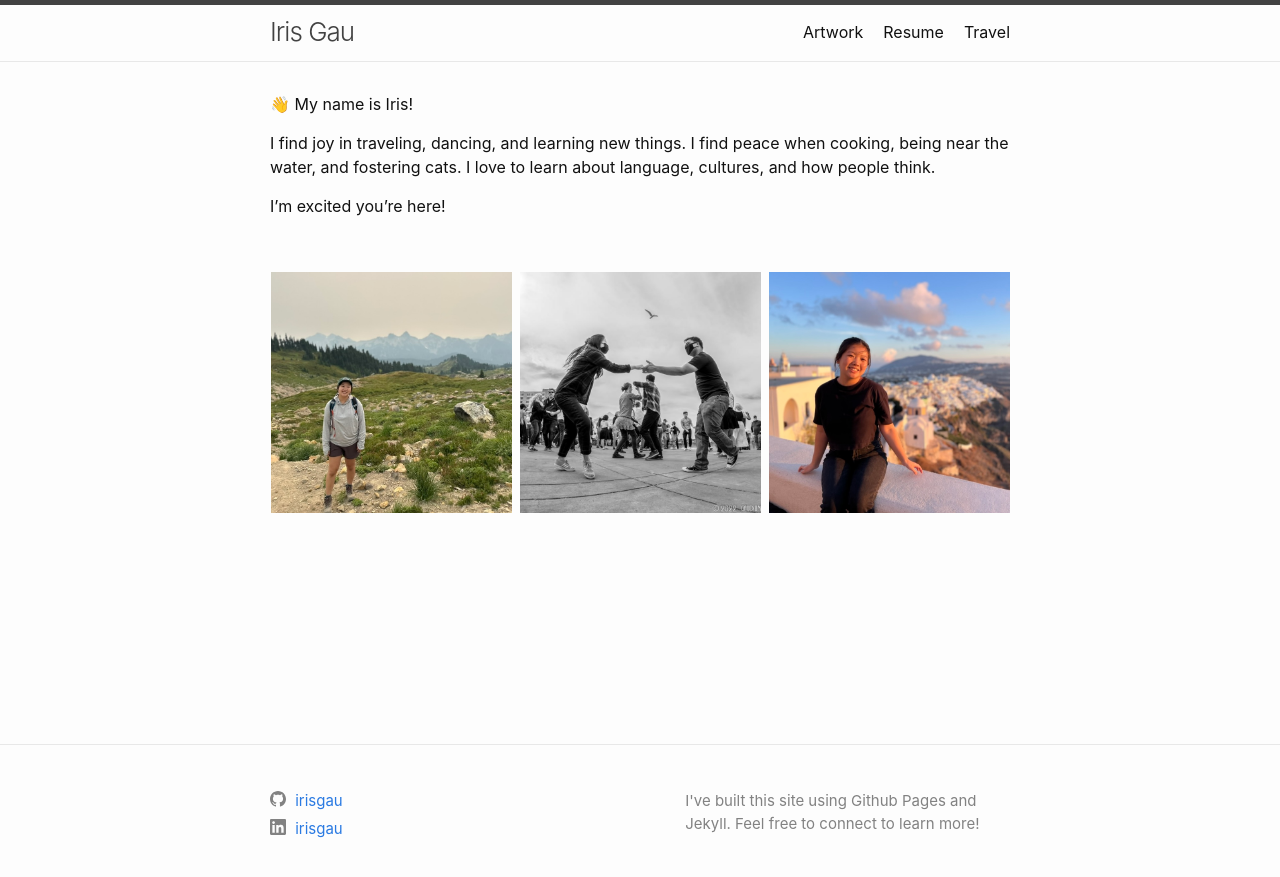
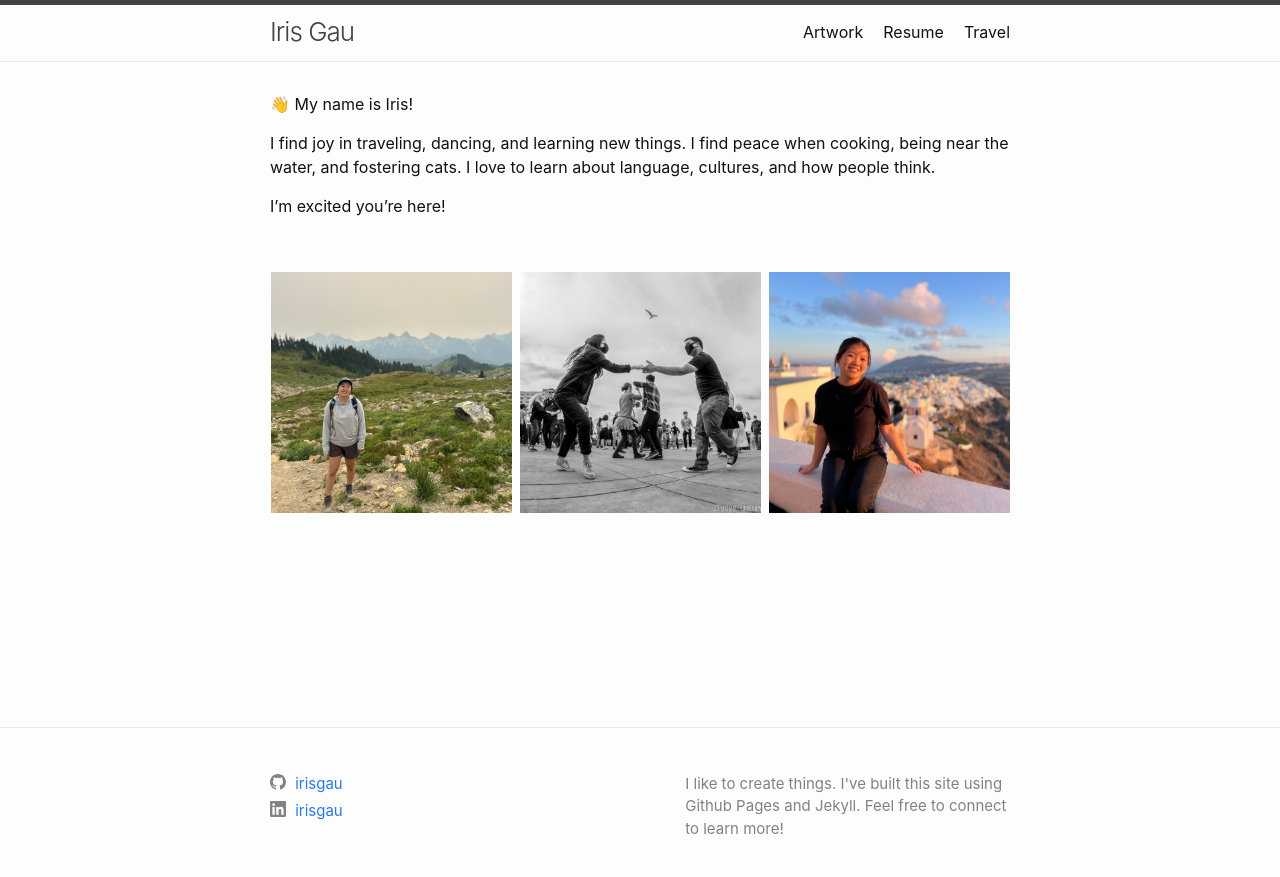
Before and after one commit to irisgau/irisgau.github.io, a Jekyll site: the page built from docs/index.markdown, in a window 1280 px wide. Shown: the top 877 px of the page. Built offline with Jekyll 4.4.1, drawn with Linux system fonts in a browser that asks for light colours.

Commit message:
Update _config.yml

```diff
--- a/docs/_config.yml
+++ b/docs/_config.yml
@@ -21,7 +21,7 @@
 title: Iris Gau
 # email: iris.gau219@gmail.com
 description: >- # this means to ignore newlines until "baseurl:"
-  I've built this site using Github Pages and Jekyll. Feel free to connect to learn more!
+  I like to create things. I've built this site using Github Pages and Jekyll. Feel free to connect to learn more!
 domain: irisgau.com
 baseurl: "/" # the subpath of your site, e.g. /blog
 url: "https://irisgau.com" # the base hostname & protocol for your site, e.g. http://example.com
```
